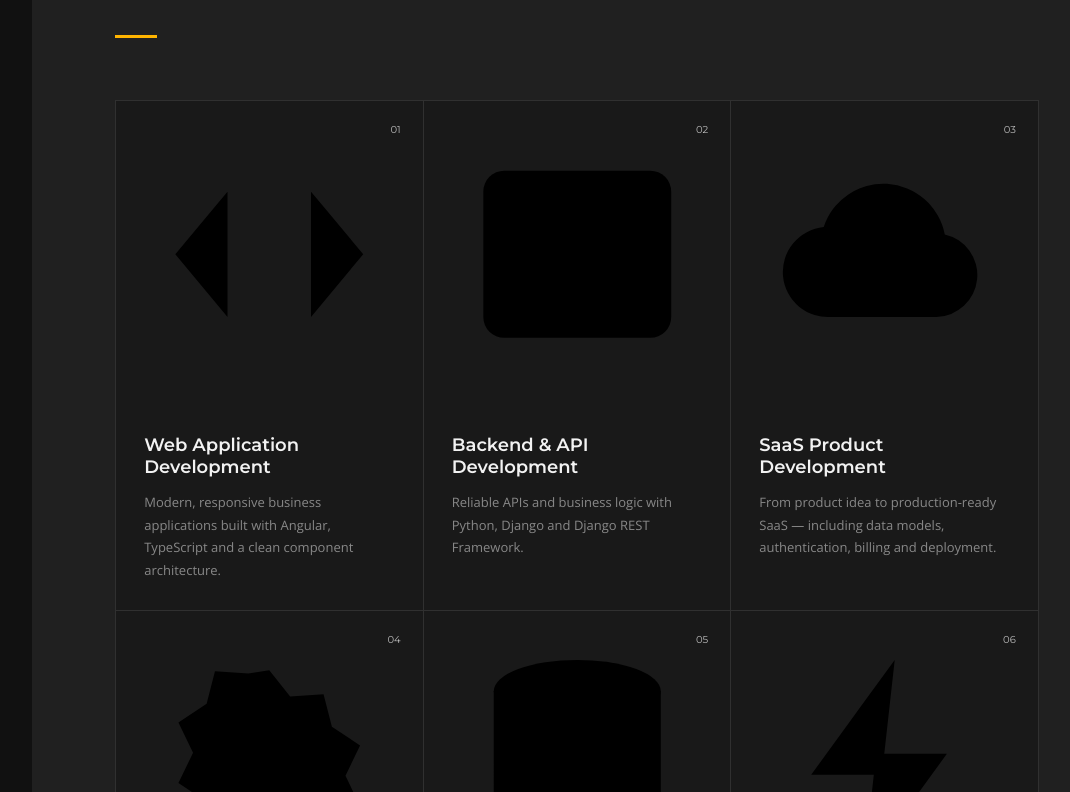
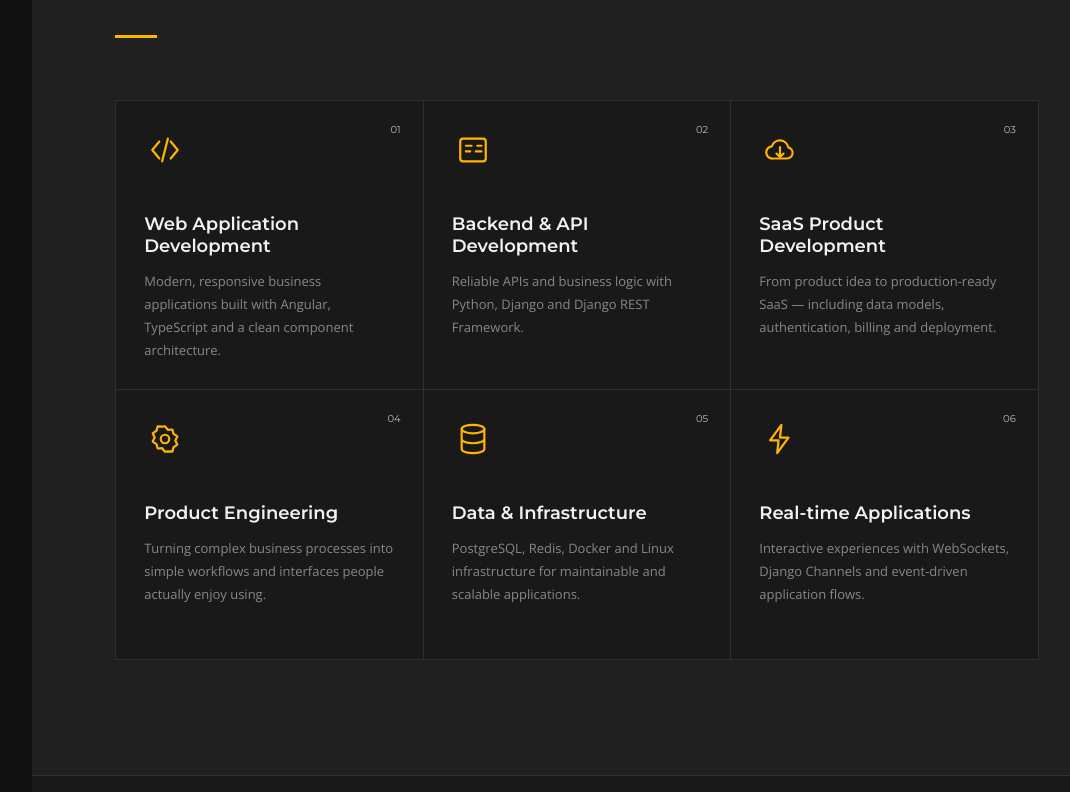
Before and after one commit to jorohx84/personal_portfolio_website, an Angular app: page / in a window 1280 px wide. Shown: the part 1828-2620 px from the top of the page, without its empty margins (158-1228 px from the left). Built offline with nearby package versions, Linux system fonts and the light colour scheme.

Commit message:
Normalize service icon sizing

```diff
--- a/src/styles.scss
+++ b/src/styles.scss
@@ -463,9 +463,23 @@ a {
 }
 
 .service-icon {
-    font: 700 21px monospace;
+    width: 42px;
+    height: 42px;
+    display: grid;
+    place-items: center;
     color: var(--accent);
-    margin-bottom: 48px
+    margin-bottom: 42px
+}
+
+.service-icon svg {
+    width: 34px;
+    height: 34px;
+    fill: none;
+    stroke: currentColor;
+    stroke-width: 1.55;
+    stroke-linecap: round;
+    stroke-linejoin: round;
+    display: block
 }
 
 .service-card h3 {
```
